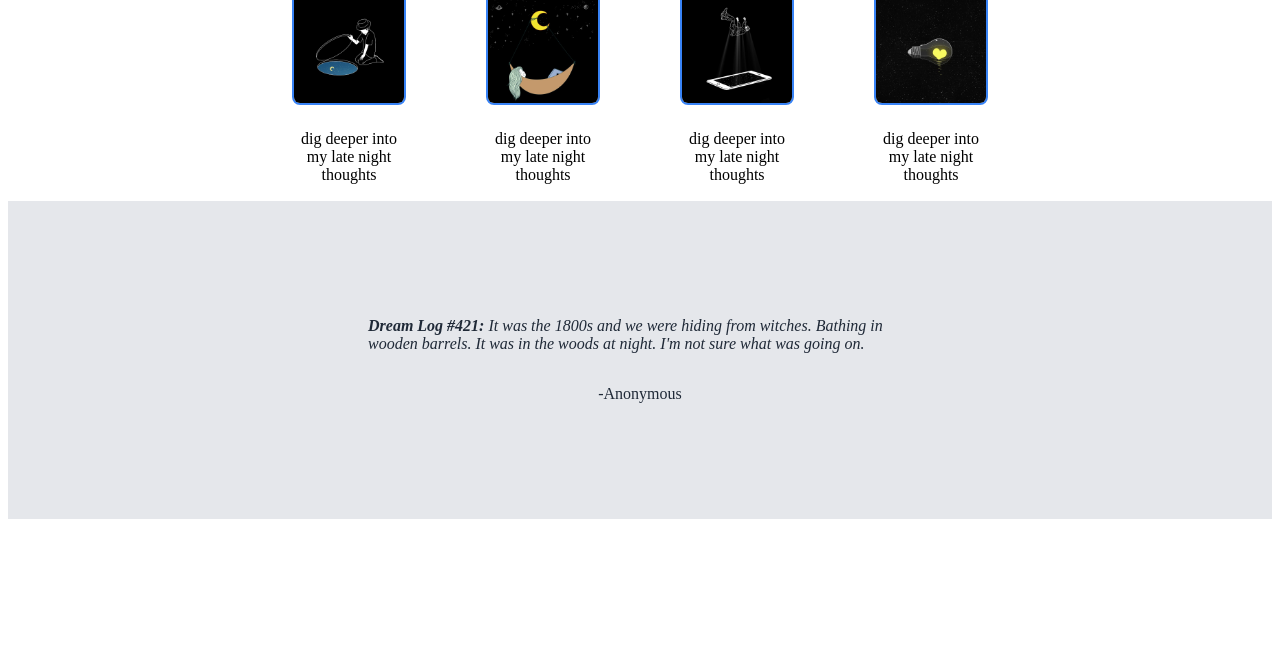
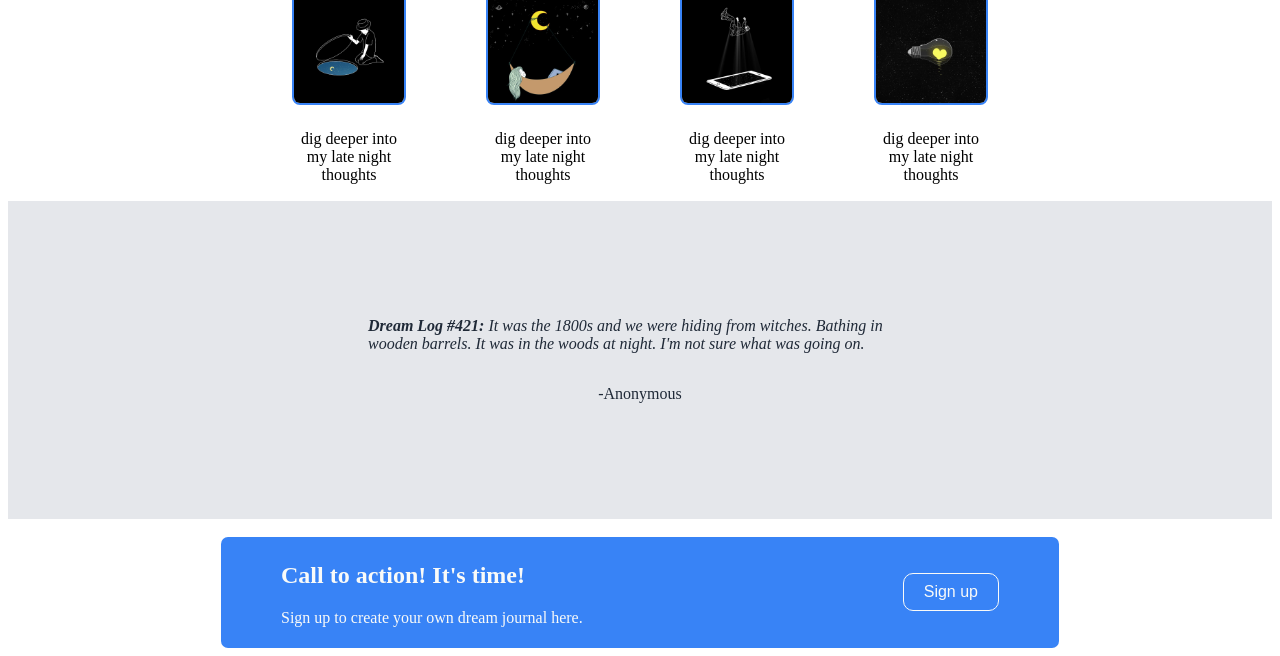
Before and after one commit to Rayon-B/odin-project-css, a plain HTML site: page index.html in a window 1280 px wide. Shown: the part 535-1191 px from the top of the page. Before the commit the page ends 1062 px from the top, so only its background shows below. Drawn offline with Linux system fonts and the light colour scheme.

Commit message:
Format 4th section of body and add content

```diff
--- a/index.html
+++ b/index.html
@@ -96,7 +96,26 @@
       <p class="bc3-p2">-Anonymous</p>
     </div>
 
-    <!-- <div class="body-bottom">body bottom</div> -->
+    <!-- Body container 4 -->
+    <br>
+    <div class="body-container-4">
+
+      <div class="body-container-4-bg">
+
+       <div class="body-container-4-a">
+        <h2>Call to action! It's time!</h2>
+        <p>Sign up to create your own dream journal here.</p>
+       </div>
+
+       <div class="body-container-4-b">
+        <button><a href="#">Sign up</a></button>
+       </div>
+
+      </div>
+
+    </div>
+
+
     <!-- Footer -->
     <!-- <div class="footer">footer</div> -->
   </body>
--- a/styles.css
+++ b/styles.css
@@ -163,3 +163,37 @@ a {
 .bc3-p2 {
     color: #1F2937;
 }
+
+
+.body-container-4 {
+    display: flex;
+    gap: 20rem;
+    justify-content: center;
+}
+
+.body-container-4-bg {
+    color: #f9faf8;
+    background-color: #3883f6;
+    display: flex;
+    gap: 20rem;
+    align-items: center;
+    justify-content: center;
+    padding: 5px 60px;
+    border-radius: 7px;
+}
+
+.body-container-4-b button{
+    background-color: #3883f6;
+    margin: 0;
+    padding: 9px 20px;
+    border: 1px solid #f9faf8;
+    font-weight: 300;
+    border-radius: 10px;
+    font-size: 16px;
+
+}
+
+.body-container-4-b a{
+    color: #f9faf8;
+
+}
```
